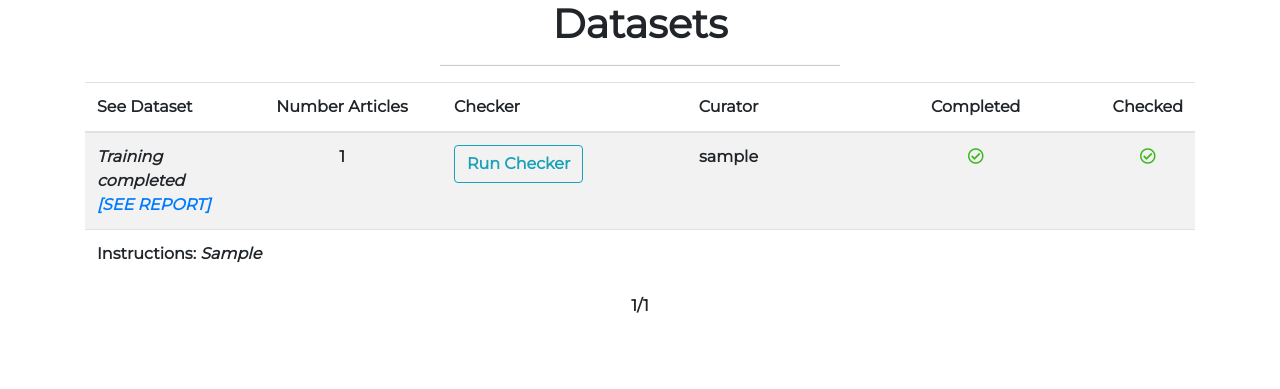
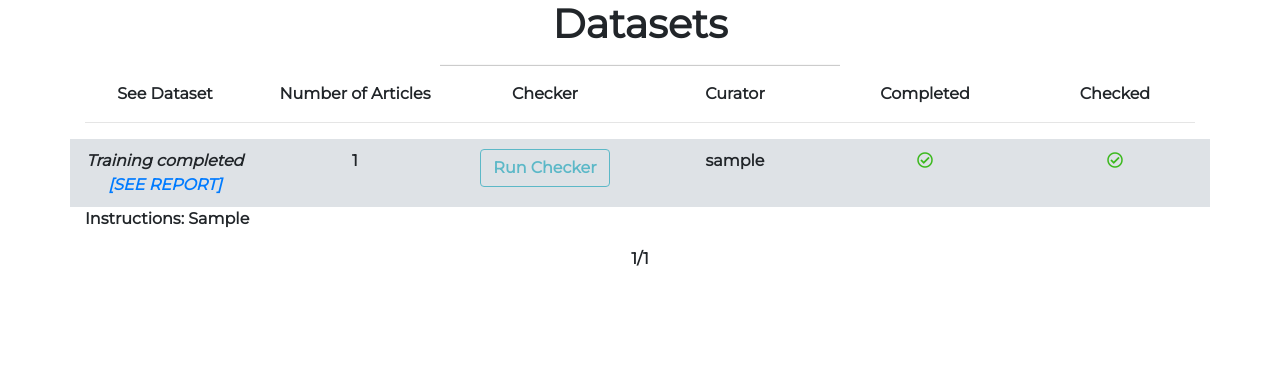
Before and after one commit to jvansan/npatlas_curator, a Flask app: page /admin/datasets in a window 1280 px wide. Shown: the part 121-510 px from the top of the page. Run offline with Flask 2, Linux system fonts and the light colour scheme; a user stored in the database is signed in; tables that the repository leaves empty hold one stand-in row (values such as "Sample post"); parts of the project's set-up code (start-up, migrations or seed data) failed here and were passed over; some libraries are stand-ins or nearby versions.

Commit message:
Working on checker integration

```diff
--- a/app/checker/views.py
+++ b/app/checker/views.py
@@ -1,4 +1,5 @@
 import time
+import random
 
 from flask import jsonify, render_template, request, url_for, abort
 from flask_login import login_required
@@ -12,8 +13,8 @@ from ..models import Dataset
 @celery.task(bind=True)
 def start_checker_task(dataset_id):
     time.sleep(5)
-    total = 100
-    for i in range(100):
+    total = random.randint(10,100)
+    for i in range(total):
         self.update_state(
             state='PROGRESS',
             meta={'current': i, 'total': total,
@@ -34,34 +35,50 @@ def startchecker(dataset_id):
                                                   task_id=checker_task.id)}
 
 
-@checker.route('/checkerstatus/<task_id>')
-def checkerstatus(task_id):
-    checker_task = start_checker_task.AsyncResult(task_id)
-    if checker_task.state == 'PENDING':
-        response = {
-            'state': task.state,
-            'current': 0,
-            'total': 1,
-            'status': 'Pending...'
-        }
-    elif checker_task.state != 'FAILURE':
-        response = {
-            'state': checker_task.state,
-            'current': checker_task.info.get('current', 0),
-            'total': checker_task.info.get('total', 1),
-            'status': checker_task.info.get('status', 'Failed...')
-        }
-        if 'result' in task.info:
-            response['result'] = task.info['result']
-    else:
-        response = {
-            'state': checker_task.state,
-            'current': 1,
-            'total': 1,
-            'status': str(task.info)
-        }
+@checker.route('/checkerstatus', methods=['GET'])
+def checkerstatus():
+    ds_id = request.args.get('dsid')
+    if not ds_id:
+        abort(400)
+    dataset = Dataset.query.get_or_404(ds_id)
+    checkerds = dataset.checker_dataset
 
+    response = {
+        'running': True,
+        'progress': checkerds.progress,
+        'status': 'Test status'
+    }
     return jsonify(response)
+
+
+# @checker.route('/checkerstatus/<task_id>')
+# def checkerstatus(task_id):
+#     checker_task = start_checker_task.AsyncResult(task_id)
+#     if checker_task.state == 'PENDING':
+#         response = {
+#             'state': checker_task.state,
+#             'current': 0,
+#             'total': 1,
+#             'status': 'Pending...'
+#         }
+#     elif checker_task.state != 'FAILURE':
+#         response = {
+#             'state': checker_task.state,
+#             'current': checker_task.info.get('current', 0),
+#             'total': checker_task.info.get('total', 1),
+#             'status': checker_task.info.get('status', 'Failed...')
+#         }
+#         if 'result' in checker_task.info:
+#             response['result'] = checker_task.info['result']
+#     else:
+#         response = {
+#             'state': checker_task.state,
+#             'current': 1,
+#             'total': 1,
+#             'status': str(checker_task.info)
+#         }
+
+#     return jsonify(response)
 
 
 @checker.route('/checkerrunning', methods=['GET'])
@@ -70,4 +87,8 @@ def checkerrunning():
     if not ds_id:
         abort(400)
     dataset = Dataset.query.get_or_404(ds_id)
-    return jsonify({'running': dataset.checker_running()})
+
+    response = {
+        'running': dataset.checker_running()
+    }
+    return jsonify(response)
--- a/app/data/views.py
+++ b/app/data/views.py
@@ -52,7 +52,9 @@ def curator_dashboard(cur_id):
             methods=['GET', 'POST'])
 @login_required
 def trainingscore(cur_id, ds_id):
-    """Score and render training set diffs at '/data/curator<int:id>/dataset<int:ds_id>/traningset'"""
+    """Score and render training set diffs at
+       '/data/curator<int:id>/dataset<int:ds_id>/traningset'
+    """
     # Check that scoring scheme JSON exists
     # load it if it does
     # Throw 500 error if not
@@ -113,7 +115,7 @@ def trainingscore(cur_id, ds_id):
 
             # Check names match
             names = [x.name for x in art.compounds]
-            if Counter(names) != Counter(training_solution.get("names")):
+            if Counter(map(str.lower, names)) != Counter(map(str.lower, training_solution.get("names"))):
                 current_app.logger.debug("Incorrect Compound Name")
                 errors.append({
                     "artid": art.id,
--- a/app/static/css/style.css
+++ b/app/static/css/style.css
@@ -326,14 +326,30 @@ div.scrollmenu button {
     height: 120px;
     -webkit-animation: spin 2s linear infinite;
     animation: spin 2s linear infinite;
-  }
+}
 
-  @-webkit-keyframes spin {
+@-webkit-keyframes spin {
     0% { -webkit-transform: rotate(0deg); }
     100% { -webkit-transform: rotate(360deg); }
-  }
+}
 
-  @keyframes spin {
+@keyframes spin {
     0% { transform: rotate(0deg); }
     100% { transform: rotate(360deg); }
-  }
+}
+
+.ui-widget-header {
+    background: #3498db;
+}
+.progress-bar {
+    /* background: #f3f3f3; */
+    border: 1px solid #3498db;
+    color: #3498db;
+    font-weight: bold;
+    text-align: center;
+    position: absolute;
+}
+
+.dataset {
+    text-align: center;
+}
--- a/app/static/js/checker.js
+++ b/app/static/js/checker.js
@@ -1,32 +1,117 @@
-//
-var runningDatasets = []
-
-$(".dataset-id").each(function() {
-    let $this = $(this);
-    let dsid = $this.val();
-    console.log(dsid);
-
-});
-
-
-async function checkerRunning(ds_id) {
-    try {
-        $.ajax({
-            async: true,
-            dataType: "json",
-            url: '/checkerrunning?dsid='+ds_id,
-            data: null,
-            success: function(result) {
-                return result.running;
-            }
-        });
-    } catch(e) {
-        console.log(2);
-        throw(e);
-    }
-
+function timeout(ms) {
+    return new Promise(resolve => setTimeout(resolve, ms));
 }
 
+async function collectDatasetIds() {
+    let datasetIds = [];
+    $(".dataset-id").each(function() {
+        let dsid = $(this).val();
+        datasetIds.push(dsid);
+    });
+    return datasetIds;
+}
 
-// Check each dataset
-console.log(runningDatasets);
+async function checkDatasetRunning(datasetId) {
+    let result = await $.getJSON(`/checkerrunning?dsid=${datasetId}`);
+    // console.log(JSON.stringify(result));
+    if ( result.running === true ) {
+        return datasetId;
+    } else {
+        return null;
+    }
+}
+
+async function getRunningDatasets(datasetIds) {
+    var runningDatasets = [];
+    for (var idx of datasetIds) {
+        const result = await checkDatasetRunning(idx);
+        if (result != null) {
+            runningDatasets.push(idx);
+        }
+    }
+    return runningDatasets;
+}
+
+function initRunningProgress(datasetId) {
+    // Disable button
+    $(`#dataset-checker-button-${datasetId}`).attr("disabled", "disabled").html('Checker Running');
+    // Setup progress data
+    let infoRow = $(`#dataset-${datasetId}-info-row`);
+    let newRow = $(`<div class="row">
+                        <div class="row col-lg-12" id="dataset-${datasetId}-status-row">
+                            <div class="progress-bar col-lg-12" id="dataset-${datasetId}-progress-bar">
+                                <div class="progress-label" id="dataset-${datasetId}-progress">
+                                    0 %
+                                </div>
+                            </div>
+                        </div>
+                    </div>
+                    <div class="row" style="border: none;">
+                        <div class="col-lg-12 text-center" id="dataset-${datasetId}-status">
+                            ...
+                        </div>
+                    </div><br>`);
+    newRow.progressbar();
+    newRow.insertAfter(infoRow);
+}
+
+async function launchMonitoring(datasetId) {
+    const statusUrl = '/checkerstatus?dsid='+datasetId;
+    var result = await $.getJSON(statusUrl);
+    var progress = result.progress + 10;
+
+    // Monitor status
+    updateProgress(progress, statusUrl, datasetId);
+    // updateProgress(statusUrl, datasetId);
+}
+
+async function updateProgress(progress, statusUrl, datasetId) {
+    var result = await $.getJSON(statusUrl);
+
+    result.progress = progress;
+    $(`#dataset-${datasetId}-progress-bar`).progressbar({"value": result.progress});
+    $(`#dataset-${datasetId}-progress`).text(`${result.progress} %`);
+    $(`#dataset-${datasetId}-status`).text(`${result.status} : ${result.progress} %`);
+
+    if (progress++ < 100) {
+        await timeout(500);
+        updateProgress(progress, statusUrl, datasetId);
+    }
+}
+
+function startChecker(datasetId) {
+    // if dataset already running
+    if ($(`#dataset-${datasetId}-completed`)[0].childNodes[1].classList[1] !== "fa-check-circle" ) {
+        throw "Dataset hasn't been completed!";
+    }
+    console.log("Working!");
+    // $.post(`/checkerstart/dataset${datasetId}`, {})
+    //     .done( function(retJson) {
+
+    //     }).fail( () => {
+    //         alert('Failed to start checker for dataset '+datasetId);
+    //     });
+    initRunningProgress(datasetId);
+}
+
+async function main() {
+    try {
+        var datasetIds = await collectDatasetIds();
+        console.log('Datasets ids: [' + datasetIds.join(', ') + ']');
+        var runningDatasets = await getRunningDatasets(datasetIds);
+        console.log('Running Datasets: [' + runningDatasets.join(', ') + ']');
+        for (idx in runningDatasets) {
+            console.log(idx);
+            initRunningProgress(idx);
+        }
+        // Run monitoring of datasets
+        for (idy in runningDatasets) {
+            console.log(idy);
+            launchMonitoring(idy);
+        }
+    } catch(err) {
+        console.log(err);
+    }
+}
+
+main();
--- a/app/templates/admin/datasets.html
+++ b/app/templates/admin/datasets.html
@@ -7,73 +7,95 @@
     <h1 style="text-align:center;">Datasets</h1>
     {% if datasets %}
     <hr class="intro-divider">
-    <div class="center">
-        <table class="table table-striped">
-            <thead>
-                <tr>
-                    <th width="15%">See Dataset</th>
-                    <th width="20%" style="text-align: center">Number Articles</th>
-                    <th width="15%">Checker</th>
-                    <th width="25%" style="text-align: center">Curator</th>
-                    <th width="25%" style="text-align: center">Completed</th>
-                    <th width="15%" style="text-align: center">Checked</th>
-                </tr>
-            </thead>
-            <tbody>
+    <div class="dataset">
+        <div class="row">
+            <div class="col-lg-2">
+                See Dataset
+            </div>
+            <div class="col-lg-2">
+                Number of Articles
+            </div>
+            <div class="col-lg-2">
+                Checker
+            </div>
+            <div class="col-lg-2">
+                Curator
+            </div>
+            <div class="col-lg-2">
+                Completed
+            </div>
+            <div class="col-lg-2">
+                Checked
+            </div>
+        </div>
+        <hr>
         {% for dataset in datasets.items %}
-                    <tr>
+            <div class="row" style="background-color: #dee2e6; padding: 10px 0px 10px 0px;">
+                <div class="col-lg-2">
                     {% if dataset.articles|length == 0 %}
-                            <td> <em>No Articles</em> </td>
+                        <em>No Articles</em>
                     {% elif dataset.training %}
                         {% if dataset.completed %}
-                                <td>
                             <em><b>Training completed</b><br>
                                 <a href="{{ url_for('data.trainingscore', cur_id=dataset.get_curator_id(), ds_id=dataset.id) }}">
                                     [SEE REPORT]
                                 </a>
                             </em>
-                                </td>
                         {% endif %}
                     {% else %}
-                            <td>
                         <a href="{{ url_for('data.dataset', cur_id=dataset.get_curator_id(), ds_id=dataset.id) }}">
                             See Dataset
                         </a>
-                            </td>
                     {% endif %}
-                        <td style="text-align: center"> {{ dataset.articles|length }} </td>
-                        <td>
+                </div>
+                <div class="col-lg-2">
+                    {{ dataset.articles|length }}
+                </div>
+                <div class="col-lg-2">
                     <!-- Hidden input for keeping dataset id -->
-                            <input id="dataset-id" class="dataset-id" type="hidden" style="display: none" value="{{ dataset.id }}">
-                            <button type="button" class="btn btn-outline-info" class="dataset-checker-button" id="dataset-checker-button-{{ dataset.id }}">
+                    <input id="dataset-id-{{ dataset.id }}" class="dataset-id" type="hidden" style="display: none" value="{{ dataset.id }}">
+                    {% if dataset.completed and not dataset.training %}
+                    <button type="button" class="btn btn-outline-info" class="dataset-checker-button" id="dataset-checker-button-{{ dataset.id }}"
+                            onclick="startChecker({{dataset.id}})">
                         Run Checker
                     </button>
-                        </td>
-                        <td style="text-align: center"> {{ dataset.curator.username }} </td>
-                        <td style="text-align: center">
+                    {% else %}
+                        {% if dataset.training %}
+                            {% set tooltip = "Test dataset, cannot run checker." %}
+                        {% else %}
+                            {% set tooltip = "Dataset not yet completed." %}
+                        {% endif %}
+                    <button type="button" class="btn btn-outline-info" class="dataset-checker-button" id="dataset-checker-button-{{ dataset.id }}"
+                            data-toggle="tooltip" title="{{ tooltip }}" disabled="disabled">
+                        Run Checker
+                    </button>
+                    {% endif %}
+                </div>
+                <div class="col-lg-2">
+                    {{ dataset.curator.username }}
+                </div>
+                <div class="col-lg-2" id="dataset-{{ dataset.id }}-completed">
                     {% if dataset.completed %}
                         <i class="far fa-check-circle green"></i>
                     {% else %}
                         <i class="far fa-times-circle red"></i>
                     {% endif %}
-                        </td>
-                        <td style="text-align: center">
+                </div>
+                <div class="col-lg-2">
                     {% if dataset.checker_completed() %}
                         <i class="far fa-check-circle green"></i>
                     {% else %}
                         <i class="far fa-times-circle red"></i>
                     {% endif %}
-                        </td>
-                    </tr>
-                    <tr>
-                        <td colspan="6">
-                            Instructions: <em> {{ dataset.instructions }} </em>
-                        </td>
-                    </tr>
+                </div>
+            </div>
+            <div class="row" id="dataset-{{ dataset.id }}-info-row">
+                <div class="col-lg-12" style="text-align: left">
+                    <p>Instructions: {{ dataset.instructions }}</p>
+                </div>
+            </div>
         {% endfor %}
-            </tbody>
-        </table>
-        <div style="text-align: center; padding-bottom: 5%">
+        <div style="padding-bottom: 5%" class="col-lg-12">
             {% if prev_url %}
                 <a href="{{ prev_url }}"><i class="fas fa-arrow-left fa-2x"></i></a>
             {% endif %}
@@ -92,5 +114,6 @@
         </div>
     {% endif %}
 </div>
+<script src="//cdnjs.cloudflare.com/ajax/libs/nanobar/0.2.1/nanobar.min.js"></script>
 <script src="{{ url_for('static', filename='js/checker.js') }}"></script>
 {% endblock %}
--- a/app/templates/auth/login.html
+++ b/app/templates/auth/login.html
@@ -10,9 +10,9 @@
         <form method="POST" action="/login" class="form-signin">
             <h1>Please Login</h1>
             <label class="sr-only">{{ form.username.label }}:</label>
-            {{ form.username(class_="form-control", placeholder="Username", autofocus=true, required=true, type="username") }}
+            {{ form.username(class_="form-control", placeholder="Username", autofocus=true, required=true, type="username", autocomplete="username") }}
             <label class="sr-only">{{ form.password.label }}:</label>
-            {{ form.password(class_="form-control" ,placeholder="Password", required=true, type="password") }}
+            {{ form.password(class_="form-control" ,placeholder="Password", required=true, type="password", autocomplete="current-password") }}
             {{ form.hidden_tag() }} {{ form.submit(class_='btn btn-primary btn-lg', type_='login') }}
         </form>
     </div>
```
Also changed, not shown: app/static/js/article.js (+58 -58 lines). Lines whose indentation alone changed are shown as unchanged.
